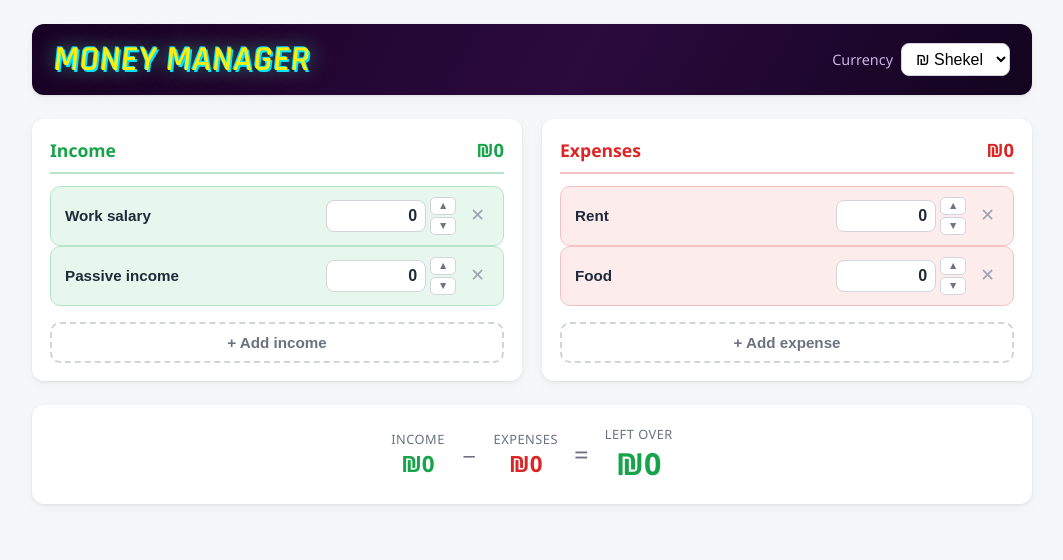
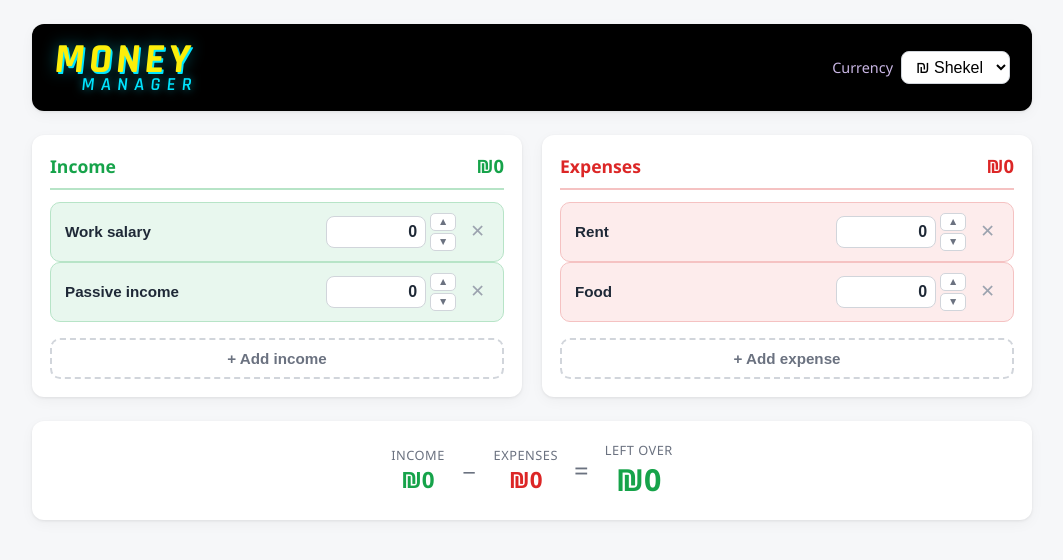
Before and after one commit to Shusterman217/money-manager, a plain HTML site: page index.html in a window 1280 px wide. Shown: the whole page, without its empty margins (108-1171 px from the left). Drawn offline with Linux system fonts and the light colour scheme; a web font is replaced by a local one.

Commit message:
Logo v3: big MONEY over right-aligned MANAGER, sharp Rajdhani on black

```diff
--- a/index.html
+++ b/index.html
@@ -39,25 +39,34 @@
     flex-wrap: wrap;
     gap: 12px;
     margin-bottom: 24px;
-    background: linear-gradient(120deg, #170225 0%, #2b0a3d 55%, #12041f 100%);
+    background: #000;
     border-radius: var(--radius);
     padding: 18px 22px;
     box-shadow: var(--shadow);
   }
   header h1 {
-    font-family: "Rubik Glitch", "Rajdhani", sans-serif;
-    font-size: 2.2rem;
-    font-weight: 400;
+    font-family: "Rajdhani", "Segoe UI", sans-serif;
+    display: inline-flex;
+    flex-direction: column;
+    align-items: flex-end;
+    line-height: .85;
     text-transform: uppercase;
-    letter-spacing: .02em;
-    line-height: 1;
+    transform: skewX(-6deg);
+  }
+  header h1 .money {
+    font-size: 2.6rem;
+    font-weight: 700;
+    letter-spacing: .1em;
     color: #fcee0a;
-    transform: skewX(-6deg);
-    text-shadow:
-      2px 2px 0 #00e5ff,
-      -1px -1px 0 #00e5ff,
-      0 0 18px rgba(0, 229, 255, .55),
-      0 0 30px rgba(252, 238, 10, .35);
+    text-shadow: 2px 2px 0 #00e5ff, 0 0 16px rgba(0, 229, 255, .45);
+  }
+  header h1 .manager {
+    font-size: 1.15rem;
+    font-weight: 600;
+    letter-spacing: .34em;
+    margin-right: -.34em; /* cancel trailing letter-spacing so the last letter lines up with the edge */
+    color: #00e5ff;
+    text-shadow: 0 0 10px rgba(0, 229, 255, .6);
   }
   .currency-picker {
     display: flex;
@@ -223,7 +232,7 @@
 <body>
 <div class="container">
   <header>
-    <h1>Money Manager</h1>
+    <h1><span class="money">Money</span><span class="manager">Manager</span></h1>
     <label class="currency-picker">
       Currency
       <select id="currency">
```
